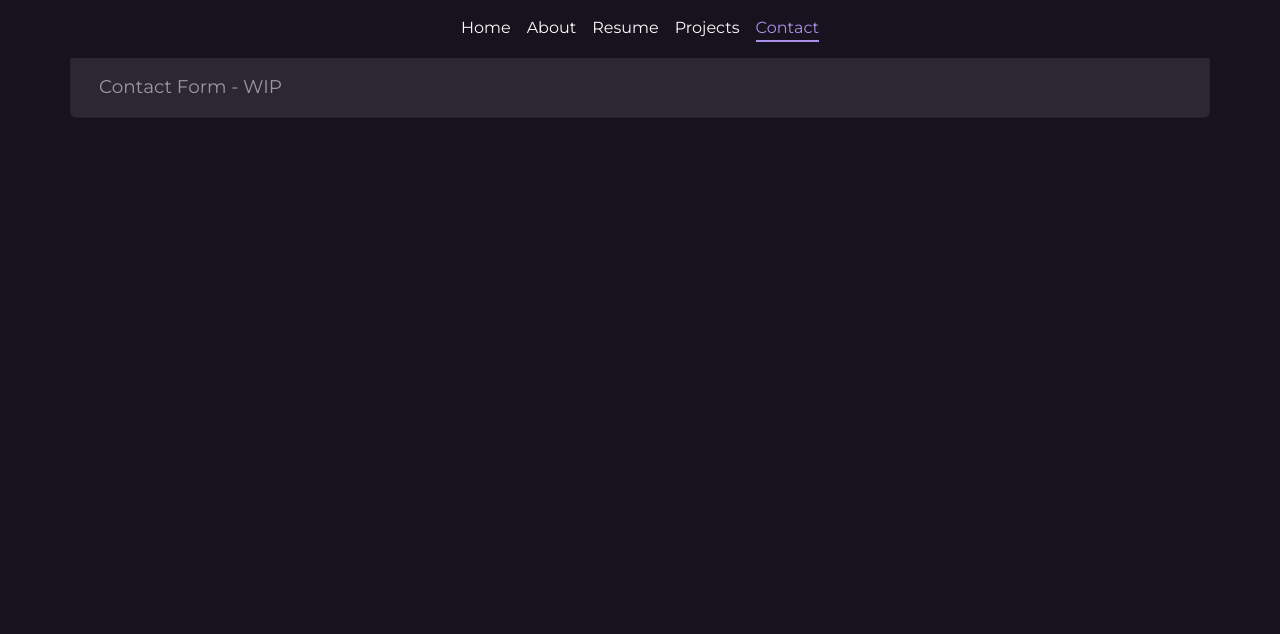
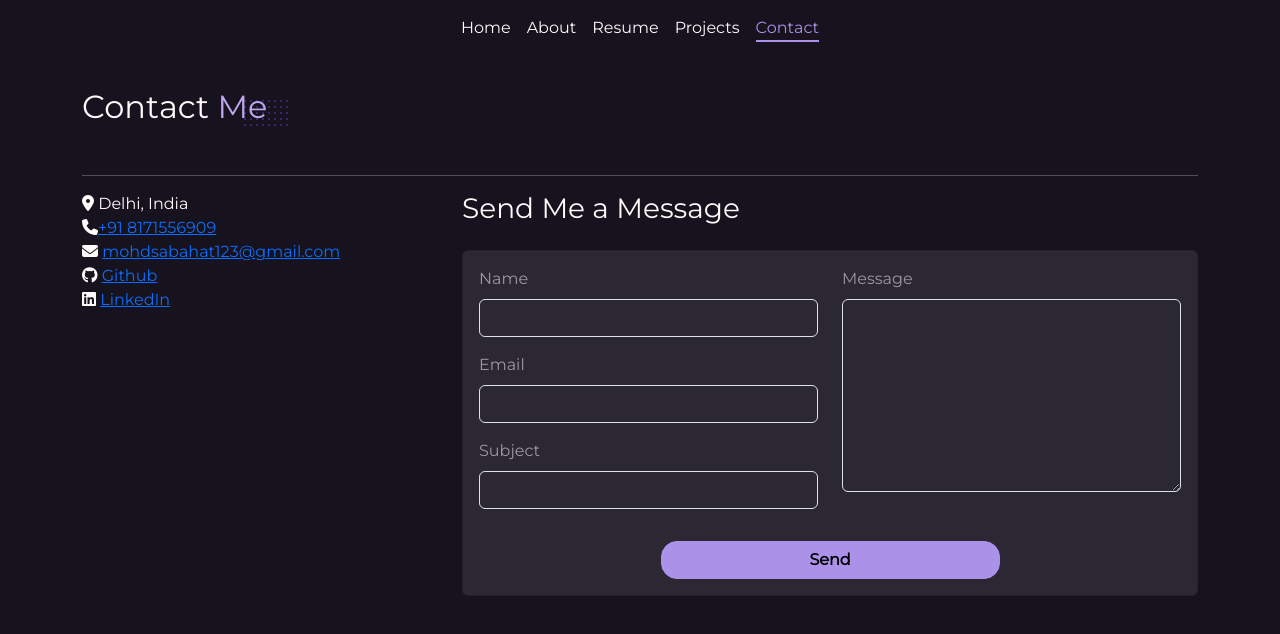
Before and after one commit to mohdsabahat/mohdsabahat.github.io, a React (Create React App) app: page /contact in a window 1280 px wide. Shown: the top 634 px of the page. Built offline with nearby package versions, Linux system fonts and the light colour scheme; the HTML template or start-up script is replaced by a standard one.

Commit message:
feat: Add Contact Page

```diff
--- /dev/null
+++ b/src/pages/Contact/Contact.css
@@ -0,0 +1,5 @@
+#contact button.btn {
+    background-color: var(--primary-color-500);
+    border-color: var(--primary-color-500);
+    color: #000000;
+}
--- a/src/pages/Contact/Contact.tsx
+++ b/src/pages/Contact/Contact.tsx
@@ -2,22 +2,86 @@ import Container from "react-bootstrap/Container";
 import Col from "react-bootstrap/Col";
 import Row from "react-bootstrap/Row";
 import Card from "react-bootstrap/Card";
+import Form from "react-bootstrap/Form";
 
+import { aboutInfo } from "../About/About";
+
+import './Contact.css';
 
 const Contact = () => {
     return (
-        <section id="about">
-            <Container>
-                <Col>
-                    <Row>
+        <section id="contact">
+            <Container className="navbar-offset">
+                <div className="page-title">
+                  <h2>Contact <span className='dots color-text'>Me</span></h2>
+                </div>
+                <hr></hr>
+                <Row className="gy-4">
+                    <Col xs={12} md={4}>
+                        <div>
+                            <span className="fas fa-map-marker-alt"></span>
+                            <span> Delhi, {aboutInfo.country}</span>
+                        </div>
+                        <div>
+                            <span className="fas fa-phone"></span>
+                            <span>
+                                <a
+                                    href={`tel:${aboutInfo.phone[0].countryCode}${aboutInfo.phone[0].number}`}
+                                >
+                                    +{aboutInfo.phone[0].countryCode} {aboutInfo.phone[0].number}
+                                </a>
+                            </span>
+                        </div>
+                        <div>
+                            <span className="fas fa-envelope"></span>
+                            <span> <a href={`mailto:${aboutInfo.email}`}>{aboutInfo.email}</a></span>
+                        </div>
+                        <div>
+                            <span className="fab fa-github"></span>
+                            <span> <a href={`${aboutInfo.socials.github}`}>Github</a></span>
+                        </div>
+                        <div>
+                            <span className="fab fa-linkedin"></span>
+                            <span> <a href={`${aboutInfo.socials.linkedin}`}>LinkedIn</a></span>
+                        </div>
+                    </Col>
+                    <Col xs={12} md={8}>
+                        <h3>Send Me a Message</h3>
                         <Card className="mt-4">
-                            <Card.Title className="text-center">About - WIP</Card.Title>
                             <Card.Body>
-                                Contact Form - WIP
+                                <Form>
+                                    <Row>
+                                        <Col xs={12} md={6}>
+                                            <Form.Group className="mb-3" controlId="name">
+                                                <Form.Label>Name</Form.Label>
+                                                <Form.Control type="text" />
+                                            </Form.Group>
+                                            <Form.Group className="mb-3" controlId="email">
+                                                <Form.Label>Email</Form.Label>
+                                                <Form.Control type="email" />
+                                            </Form.Group>
+                                            <Form.Group className="mb-3" controlId="subject">
+                                                <Form.Label>Subject</Form.Label>
+                                                <Form.Control type="text" />
+                                            </Form.Group>
+                                        </Col>
+                                        <Col xs={12} md={6}>
+                                            <Form.Group className="mb-3 h-100" controlId="message">
+                                                <Form.Label>Message</Form.Label>
+                                                <Form.Control as="textarea" className="h-75"/>
+                                            </Form.Group>
+                                        </Col>
+                                    </Row>
+                                    <Row>
+                                        <Col lg={6} md={6} sm={6} xs={12} className="mx-auto mt-3">
+                                            <button className="btn rounded-4 fw-bold w-100">Send</button>
+                                        </Col>
+                                    </Row>
+                                </Form>
                             </Card.Body>
                         </Card>
-                    </Row>
-                </Col>
+                    </Col>
+                </Row>
             </Container>
         </section>
     )
```
